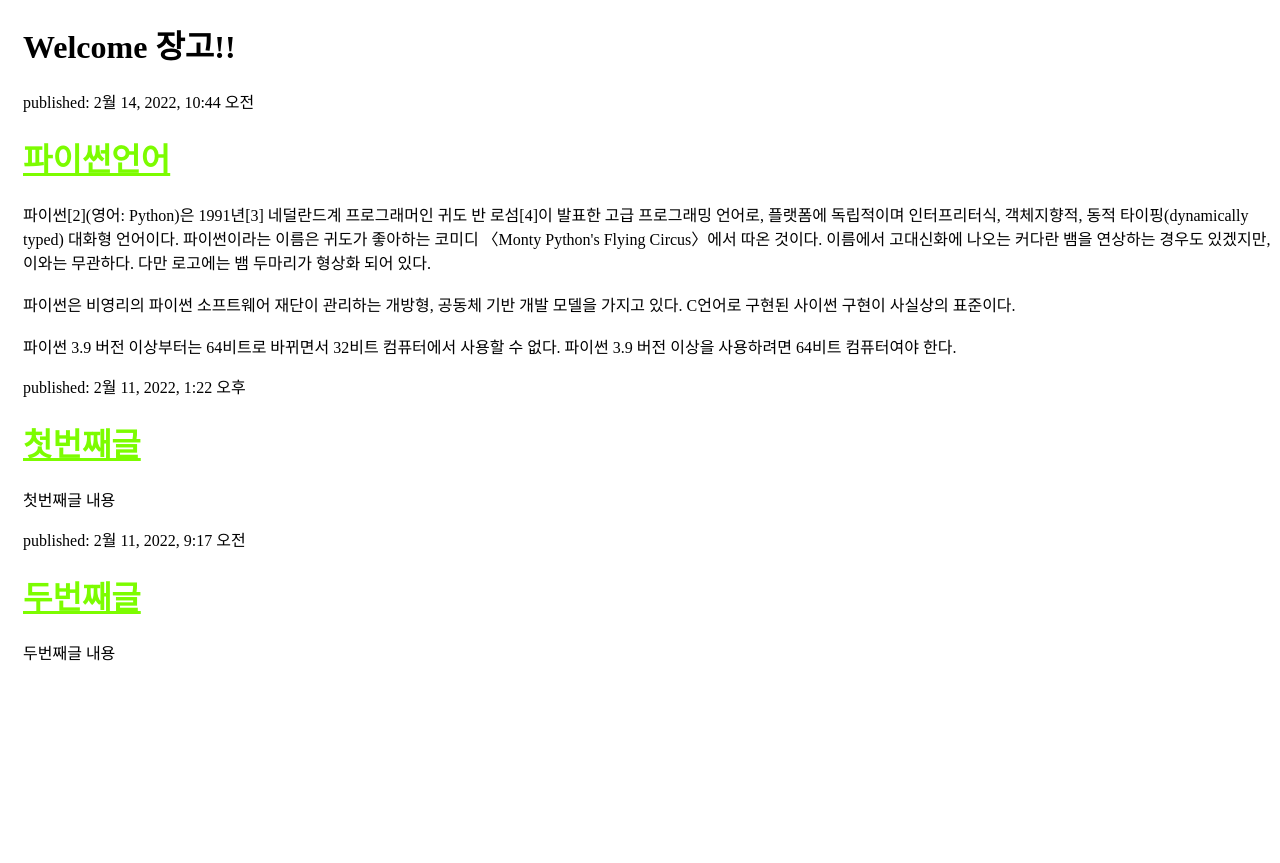
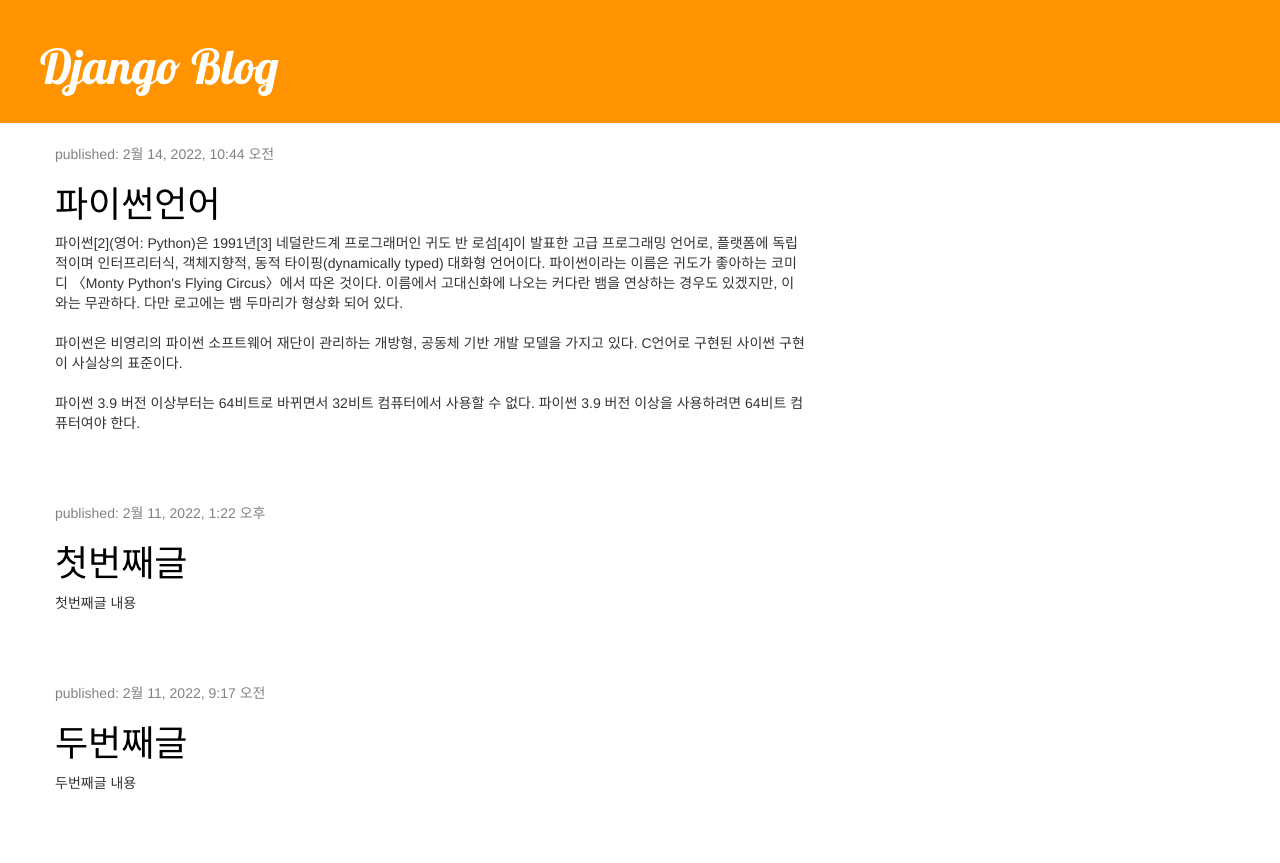
Before and after one commit to SeoultechTools20/Django_Practice_Blog, a Django app: page /blog/ in a window 1280 px wide. Before the commit the page ends 661 px from the top, so only its background shows below. Run offline with Django 3.2, Linux system fonts and the light colour scheme; data comes from the database, SQL or seed files in the repository; some libraries are stand-ins or nearby versions.

Commit message:
add base.html

```diff
--- a/blog/static/css/blog.css
+++ b/blog/static/css/blog.css
@@ -1,7 +1,46 @@
-h1 a {
-    color: lawngreen;
-    font-family: "Apple Chancery";
+.page-header {
+    background-color: #ff9400;
+    margin-top: 0;
+    padding: 20px 20px 20px 40px;
 }
-body{
-    padding-left: 15px;
+
+.page-header h1, .page-header h1 a, .page-header h1 a:visited, .page-header h1 a:active {
+    color: #ffffff;
+    font-size: 36pt;
+    text-decoration: none;
 }
+
+.content {
+    margin-left: 40px;
+}
+
+h1, h2, h3, h4 {
+    font-family: 'Lobster', cursive;
+}
+
+.date {
+    color: #828282;
+}
+
+.save {
+    float: right;
+}
+
+.post-form textarea, .post-form input {
+    width: 100%;
+}
+
+.top-menu, .top-menu:hover, .top-menu:visited {
+    color: #ffffff;
+    float: right;
+    font-size: 26pt;
+    margin-right: 20px;
+}
+
+.post {
+    margin-bottom: 70px;
+}
+
+.post h1 a, .post h1 a:visited {
+    color: #000000;
+}
--- /dev/null
+++ b/blog/templates/blog/base.html
@@ -0,0 +1,48 @@
+<!DOCTYPE html>
+{% load static %}
+<html lang="ko">
+<head>
+    <meta charset="UTF-8">
+    <title>Django Blog</title>
+    <link rel="stylesheet" href="https://maxcdn.bootstrapcdn.com/bootstrap/3.3.2/css/bootstrap.min.css">
+    <link rel="stylesheet" href="https://maxcdn.bootstrapcdn.com/bootstrap/3.3.2/css/bootstrap-theme.min.css">
+    <link rel="stylesheet" href="http://fonts.googleapis.com/css?family=Lobster&subset=latin,latin-ext">
+    <link rel="stylesheet" href="{% static 'css/blog.css' %}">
+</head>
+<body>
+    <div class="page-header">
+        <h1><a href="">Django Blog</a></h1>
+    </div>
+    <!-- HTML 주석 -->
+    {# 파이썬 주석1 #}
+    {% comment %} 파이썬 주석2 {% endcomment %}
+    <div class="content container">
+        <div class="row">
+            <div class="col-md-8">
+                {% block content %}
+
+                {% endblock %}
+
+            </div>
+        </div>
+    </div>
+</body>
+</html>
+
+
+{# 파이썬 주석1 #}
+{% comment %} 파이썬 주석2 {% endcomment %}
+
+{% comment %}
+{% for post in post_list %}
+    <div>
+        <p>published: {{ post.published_date }}</p>
+        <h1><a href="">{{ post.title }}</a></h1>
+        <p>{{ post.text | linebreaksbr }}</p>
+    </div>
+{% empty %}
+    <p>Blog(글)이 없습니다.</p>
+{% endfor %}
+</body>
+</html>
+{% endcomment %}
--- a/blog/templates/blog/post_list.html
+++ b/blog/templates/blog/post_list.html
@@ -1,24 +1,33 @@
-<!DOCTYPE html>
-{% load static %}
-<html lang="ko">
-<head>
-    <meta charset="UTF-8">
-    <title>Django Blog</title>
-    <link rel="stylesheet" href= "{% static 'css/blog.css' %}">
-</head>
-<body>
-    <h1>Welcome 장고!!</h1>
-    {# 파이썬 주석1 #}
-    {% comment %} 파이썬 주석2 {% endcomment %}
+{% extends 'blog\base.html' %}
 
-    {%  for post in post_list %}
-        <div>
-            <p>published: {{ post.published_date }}</p>
+{% block content %}
+    {% for post in post_list %}
+        <div class="post">
+            <div class="date">
+                <p>published: {{ post.published_date }}</p>
+            </div>
             <h1><a href="">{{ post.title }}</a></h1>
-            <p>{{ post.text | linebreaksbr }}</p>
+            <p>{{ post.text| linebreaksbr }}</p>
         </div>
     {% empty %}
         <p>Blog(글)이 없습니다.</p>
     {% endfor %}
+{% endblock %}
+
+
+{# 파이썬 주석1 #}
+{% comment %} 파이썬 주석2 {% endcomment %}
+
+{% comment %}
+{% for post in post_list %}
+    <div>
+        <p>published: {{ post.published_date }}</p>
+        <h1><a href="">{{ post.title }}</a></h1>
+        <p>{{ post.text | linebreaksbr }}</p>
+    </div>
+{% empty %}
+    <p>Blog(글)이 없습니다.</p>
+{% endfor %}
 </body>
 </html>
+{% endcomment %}
```
